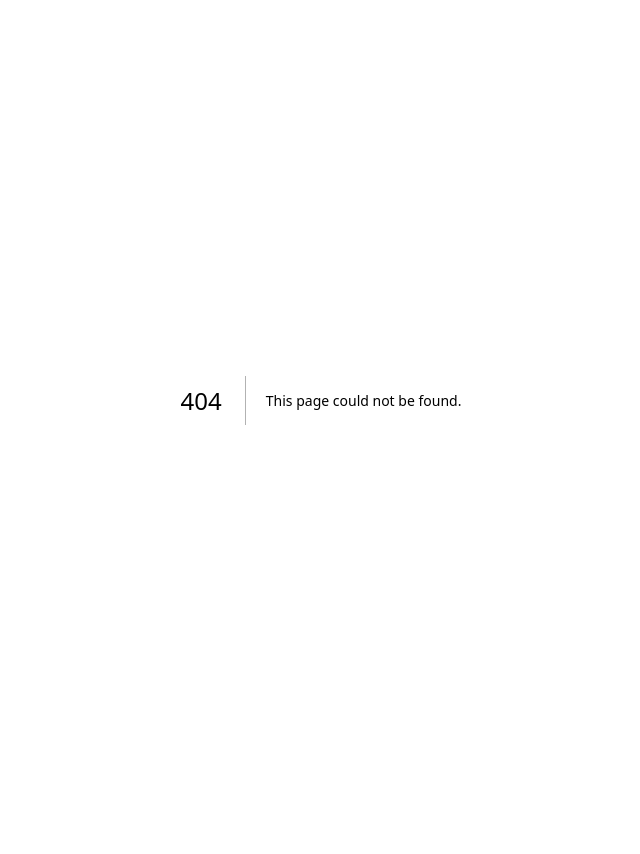
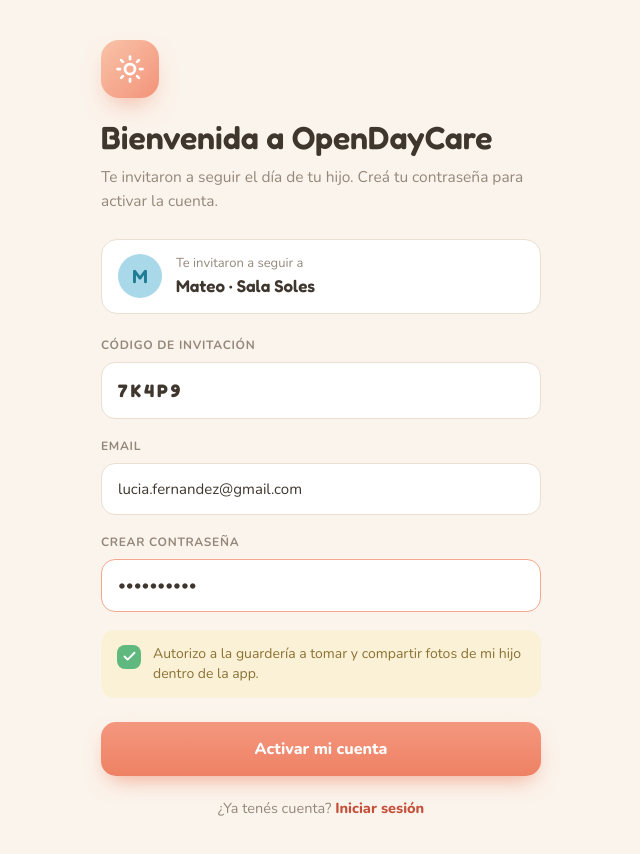
Before and after one commit to alvarosego01/06-open-daycare, a Next.js app: page /activate in a window 1280 px wide. Before the commit this address had no page. Shown: the top 854 px of the page, without its empty margins (319-959 px from the left). Before the commit the page ends 800 px from the top, so only its background shows below. Built offline with nearby package versions, Linux system fonts and the light colour scheme.

Commit message:
feat: create ActivatePage with form fields for account activation

```diff
--- /dev/null
+++ b/app/(auth)/activate/page.tsx
@@ -0,0 +1,95 @@
+import FormField from "@/components/ui/FormField";
+import PrimaryButton from "@/components/ui/PrimaryButton";
+
+export default function ActivatePage() {
+  return (
+    <div className="min-h-screen flex items-center justify-center bg-[#FBF4EC] p-10">
+      <div className="w-full max-w-[440px]">
+        <div className="w-[58px] h-[58px] rounded-[18px] bg-gradient-to-br from-[#F8C3A8] to-[#F2937A] flex items-center justify-center mb-[22px] shadow-[0_12px_26px_-10px_rgba(238,129,100,0.65)]">
+          <svg
+            width="30"
+            height="30"
+            viewBox="0 0 24 24"
+            fill="none"
+            stroke="#fff"
+            strokeWidth="2.2"
+            strokeLinecap="round"
+            strokeLinejoin="round"
+          >
+            <circle cx="12" cy="12" r="4" />
+            <path d="M12 2v2M12 20v2M4.9 4.9l1.4 1.4M17.7 17.7l1.4 1.4M2 12h2M20 12h2M4.9 19.1l1.4-1.4M17.7 6.3l1.4-1.4" />
+          </svg>
+        </div>
+
+        <h1 className="font-heading font-semibold text-[32px] leading-[1.15] mb-2 text-text-primary">
+          Bienvenida a OpenDayCare
+        </h1>
+        <p className="mb-[26px] text-[#94887B] text-[15.5px] leading-[1.55]">
+          Te invitaron a seguir el día de tu hijo. Creá tu contraseña para
+          activar la cuenta.
+        </p>
+
+        <div className="flex items-center gap-[14px] bg-white border-[1.5px] border-[#EADFD0] rounded-[16px] p-[14px_16px] mb-[22px]">
+          <div className="w-11 h-11 rounded-full bg-[#A9D9E8] text-[#1F7A93] font-heading font-semibold text-[19px] flex items-center justify-center">
+            M
+          </div>
+          <div>
+            <div className="text-[13px] text-[#94887B]">
+              Te invitaron a seguir a
+            </div>
+            <div className="font-heading font-semibold text-[17px] text-text-primary">
+              Mateo · Sala Soles
+            </div>
+          </div>
+        </div>
+
+        <FormField
+          label="CÓDIGO DE INVITACIÓN"
+          variant="mono"
+          value="7K4P9"
+        />
+        <FormField
+          label="EMAIL"
+          type="email"
+          value="lucia.fernandez@gmail.com"
+        />
+        <FormField
+          label="CREAR CONTRASEÑA"
+          type="password"
+          value="contraseña"
+          borderColor="#F2A78E"
+        />
+
+        <label className="flex items-start gap-3 bg-[#FBF1D6] rounded-[14px] p-[14px_16px] mb-6 cursor-pointer">
+          <span className="flex-none w-6 h-6 rounded-[8px] bg-[#5FB97E] flex items-center justify-center mt-[1px]">
+            <svg
+              width="15"
+              height="15"
+              viewBox="0 0 24 24"
+              fill="none"
+              stroke="#fff"
+              strokeWidth="3"
+              strokeLinecap="round"
+              strokeLinejoin="round"
+            >
+              <polyline points="20 6 9 17 4 12" />
+            </svg>
+          </span>
+          <span className="text-[14px] text-[#8A7234] leading-[1.45]">
+            Autorizo a la guardería a tomar y compartir fotos de mi hijo dentro
+            de la app.
+          </span>
+        </label>
+
+        <PrimaryButton>Activar mi cuenta</PrimaryButton>
+
+        <p className="text-center mt-[22px] text-[#94887B] text-[14.5px]">
+          ¿Ya tenés cuenta?{" "}
+          <a href="/login" className="text-[#C5503A] font-extrabold">
+            Iniciar sesión
+          </a>
+        </p>
+      </div>
+    </div>
+  );
+}
--- a/app/(auth)/layout.tsx
+++ b/app/(auth)/layout.tsx
@@ -1,4 +1,8 @@
-export default function AuthLayout({ children }: LayoutProps<"/(auth)">) {
+export default function AuthLayout({
+  children,
+}: {
+  children: React.ReactNode;
+}) {
   return (
     <div className="min-h-screen bg-[#FBF4EC]">
       {children}
--- a/components/ui/FormField.tsx
+++ b/components/ui/FormField.tsx
@@ -4,6 +4,7 @@
   placeholder?: string;
   value?: string;
   variant?: "default" | "mono";
+  borderColor?: string;
 };
 
 export default function FormField({
@@ -12,6 +13,7 @@
   placeholder,
   value,
   variant = "default",
+  borderColor,
 }: FormFieldProps) {
   return (
     <div className="mb-[18px]">
@@ -23,6 +25,7 @@
         value={value}
         placeholder={placeholder}
         readOnly
+        style={borderColor ? { borderColor } : undefined}
         className={`w-full py-[14px] px-4 rounded-[14px] border-[1.5px] border-[#EADFD0] bg-white text-[15px] text-text-primary ${
           variant === "mono"
             ? "font-heading text-[18px] tracking-[3px] font-bold"
```
